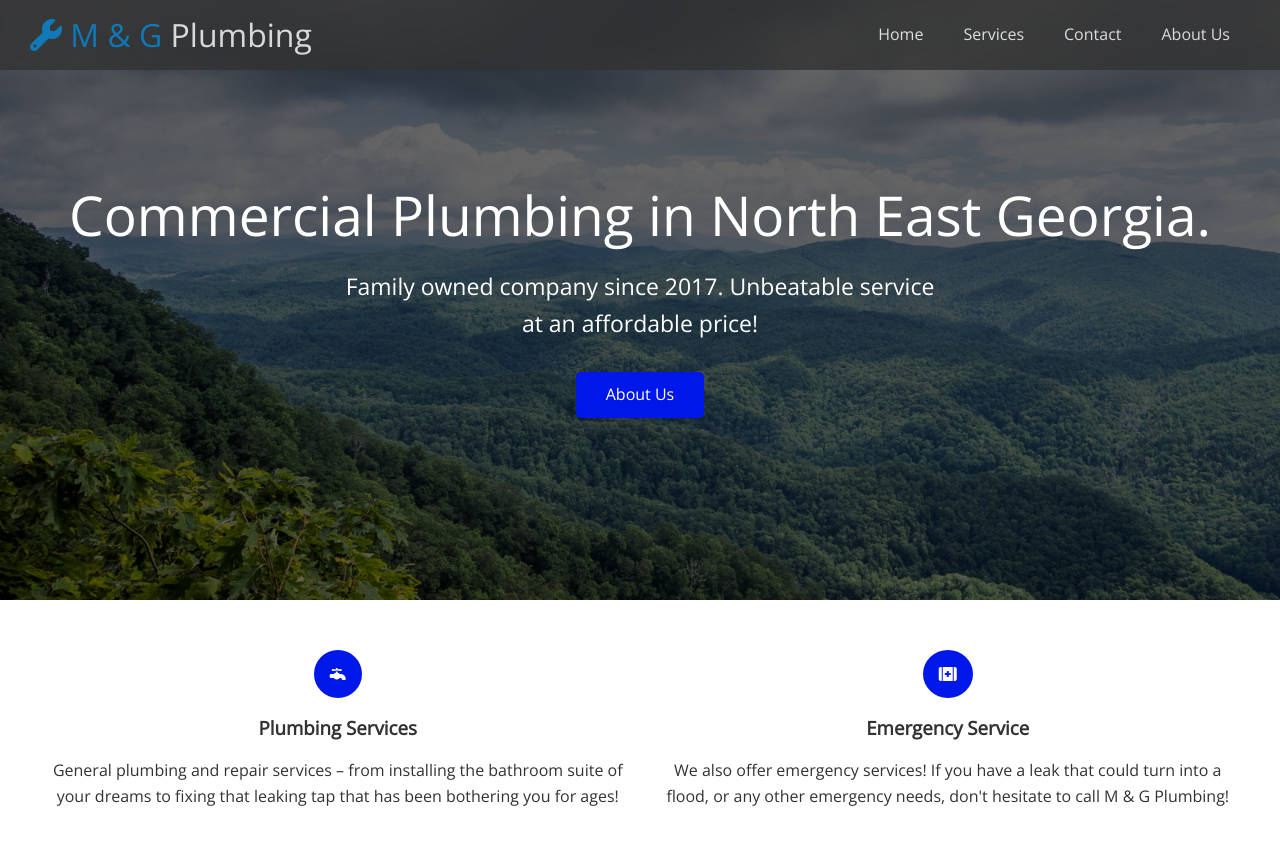
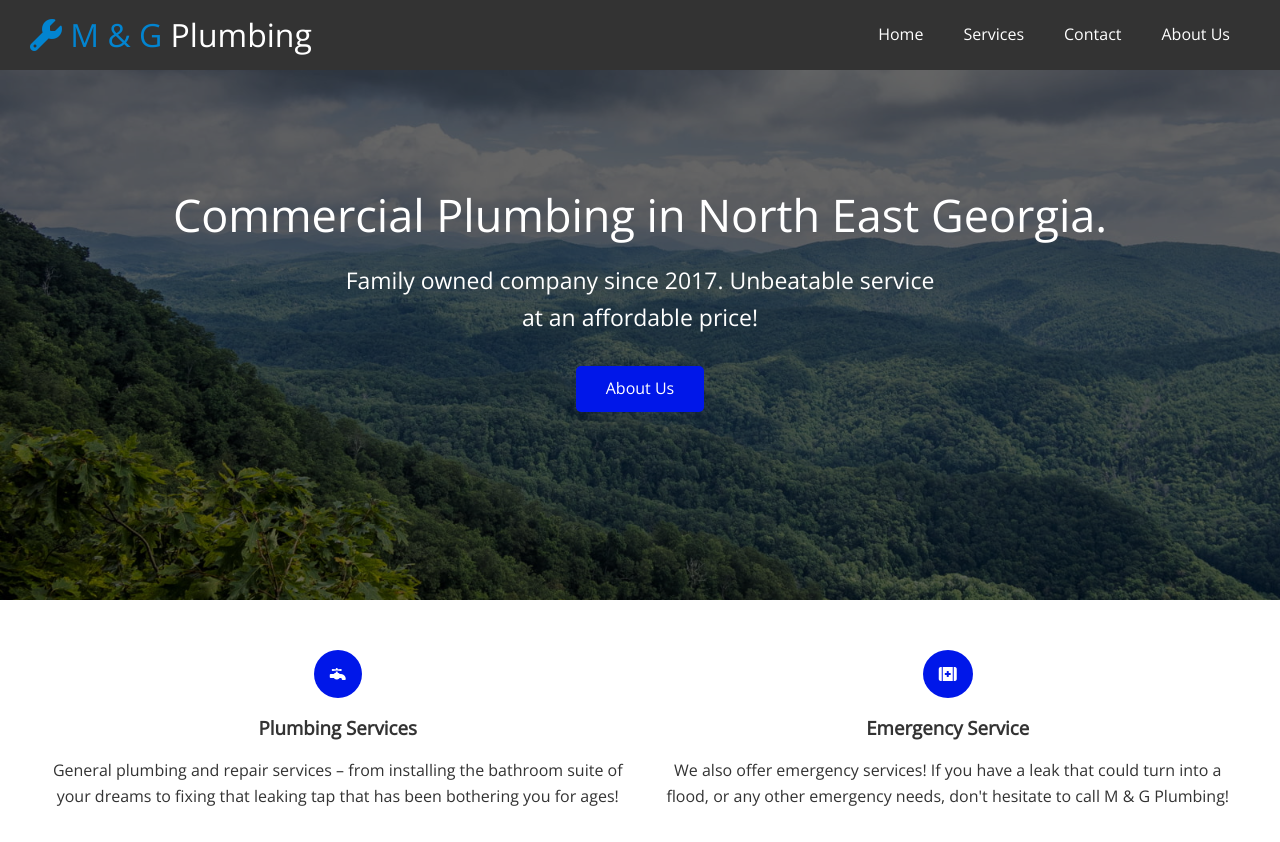
Before and after one commit to jordanmcnally0/m-gplumbing, a plain HTML site: page index.html in a window 1280 px wide. Shown: the top 842 px of the page. Drawn offline with nearby package versions, Linux system fonts and the light colour scheme; some icons are missing.

Commit message:
Update style.css

```diff
--- a/style.css
+++ b/style.css
@@ -45,7 +45,7 @@ img {
     justify-content: space-between;
     background-color: #333;
     color: #fff;
-    opacity: 0.8;
+    opacity: 2;
     width: 100%;
     height: 70px;
     position: fixed;
@@ -90,7 +90,7 @@ img {
 
 .hero .content h1 {
 
-    font-size: 55px;
+    font-size: 45px;
 }
 
 .hero .content p {
```
